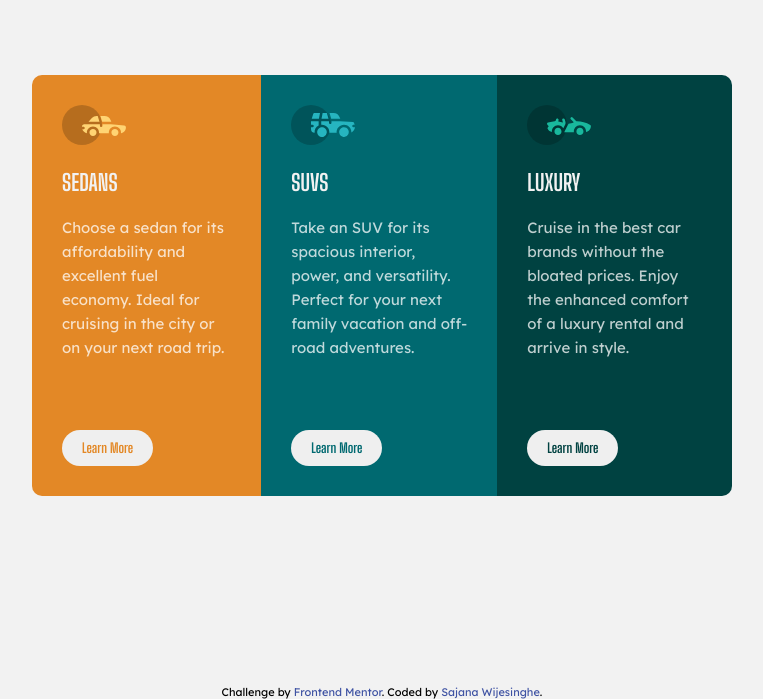
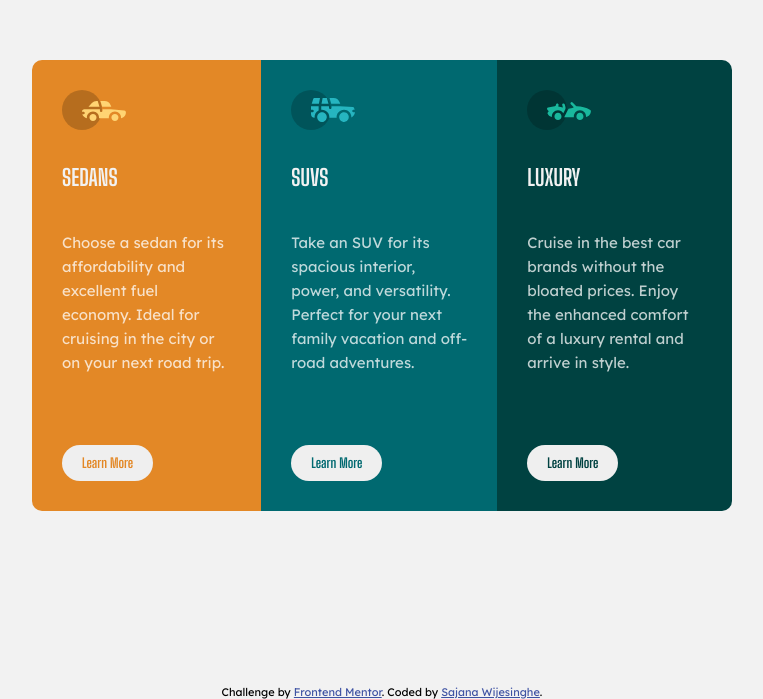
Before and after one commit to StormKing969/3-Column-Preview-Card, a plain HTML site: page index.html in a window 1280 px wide. Shown: the part 115-814 px from the top of the page, without its empty margins (258-1021 px from the left). Drawn offline with Linux system fonts and the light colour scheme.

Commit message:
Add files via upload

```diff
--- a/assets/style.css
+++ b/assets/style.css
@@ -27,15 +27,13 @@ h1 {
     font-family: 'Big Shoulders Display', sans-serif;
     font-weight: 700;
     text-transform: uppercase;
+    margin: 10px 0 40px 0;
 }
 
 p {
     color: var(--transparent-white);
     line-height: 1.6;
-}
-
-a {
-    text-decoration: none;
+    margin: 10px 0 40px 0;
 }
 
 img {
@@ -65,15 +63,7 @@ section {
 button {
     border-radius: 30px;
     border-width: 0;
-}
-
-.container section button a {
-    display: inline-block;
-    margin: 10px 20px;
-}
-
-.container section p {
-    margin: 20px 0;
+    padding: 10px 20px;
 }
 
 .container .first {
@@ -81,7 +71,7 @@ button {
     border-radius: 10px 10px 0 0;
 }
 
-.container .first button a {
+.container .first button {
     color: var(--bright-orange);
     font-family: 'Big Shoulders Display', sans-serif;
     font-weight: 700;
@@ -91,9 +81,6 @@ button {
     background-color: var(--bright-orange);
     border-width: 1px;
     border-color: var(--very-light-gray);
-}
-
-.container .first button a:hover {
     color: var(--very-light-gray);
 }
 
@@ -101,7 +88,7 @@ button {
     background-color: var(--dark-cyan);
 }
 
-.container .second button a {
+.container .second button {
     color: var(--dark-cyan);
     font-family: 'Big Shoulders Display', sans-serif;
     font-weight: 700;
@@ -111,9 +98,6 @@ button {
     background-color: var(--dark-cyan);
     border-width: 1px;
     border-color: var(--very-light-gray);
-}
-
-.container .second button a:hover {
     color: var(--very-light-gray);
 }
 
@@ -122,7 +106,7 @@ button {
     border-radius: 0 0 10px 10px;
 }
 
-.container .third button a {
+.container .third button {
     color: var(--very-dark-cyan);
     font-family: 'Big Shoulders Display', sans-serif;
     font-weight: 700;
@@ -132,9 +116,6 @@ button {
     background-color: var(--very-dark-cyan);
     border-width: 1px;
     border-color: var(--very-light-gray);
-}
-
-.container .third button a:hover {
     color: var(--very-light-gray);
 }
 
--- a/index.html
+++ b/index.html
@@ -28,7 +28,7 @@
         Choose a sedan for its affordability and excellent fuel economy. Ideal for cruising in the city or on your next road trip.
       </p>
       <button>
-        <a href="#">Learn More</a>
+        Learn More
       </button>
     </section>
 
@@ -39,7 +39,7 @@
         Take an SUV for its spacious interior, power, and versatility. Perfect for your next family vacation and off-road adventures.
       </p>
       <button>
-        <a href="#">Learn More</a>
+        Learn More
       </button>
     </section>
 
@@ -50,7 +50,7 @@
         Cruise in the best car brands without the bloated prices. Enjoy the enhanced comfort of a luxury rental and arrive in style.
       </p>
       <button>
-        <a href="#">Learn More</a>
+        Learn More
       </button>
     </section>
   </main>
```
